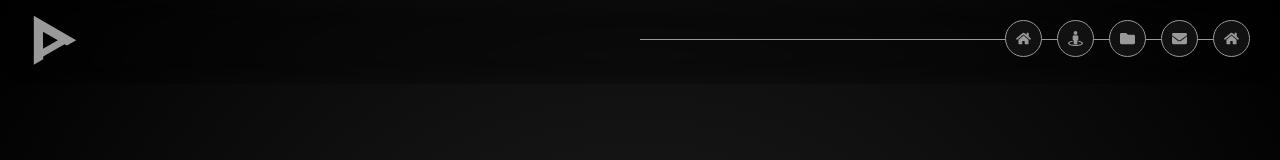
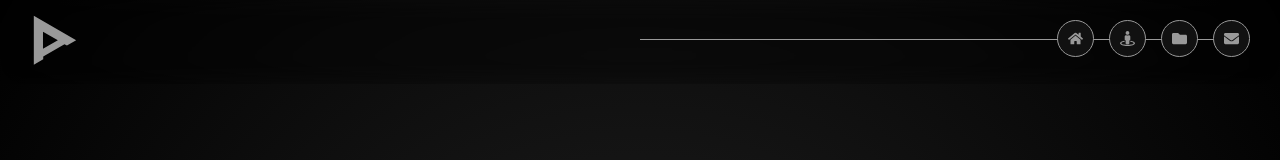
Before and after one commit to aurelienroux/portfolio-v1, a React (Create React App) app: page / in a window 1280 px wide. Shown: the top 160 px of the page. Built offline with nearby package versions, Linux system fonts and the light colour scheme.

Commit message:
remove extra header router link

```diff
--- a/src/components/Layout/Header.js
+++ b/src/components/Layout/Header.js
@@ -28,7 +28,6 @@ const Header = () => (
         <NavRouteLink FaIcon={FaStreetView} to="/about" />
         <NavRouteLink FaIcon={FaFolder} to="/projects" />
         <NavRouteLink FaIcon={FaEnvelope} to="/contact" />
-        <NavRouteLink FaIcon={FaHome} to="/" />
 
         <div className="nav__links__line"></div>
       </div>
```
